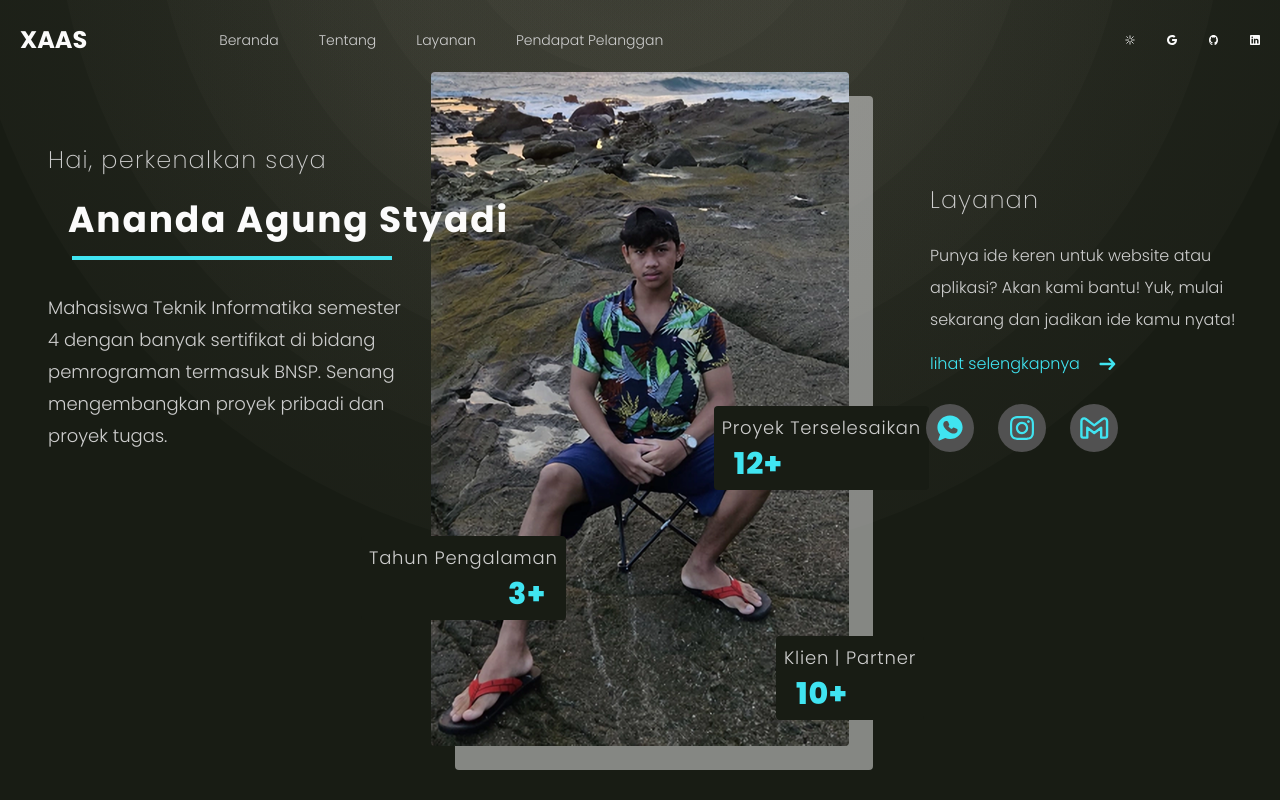
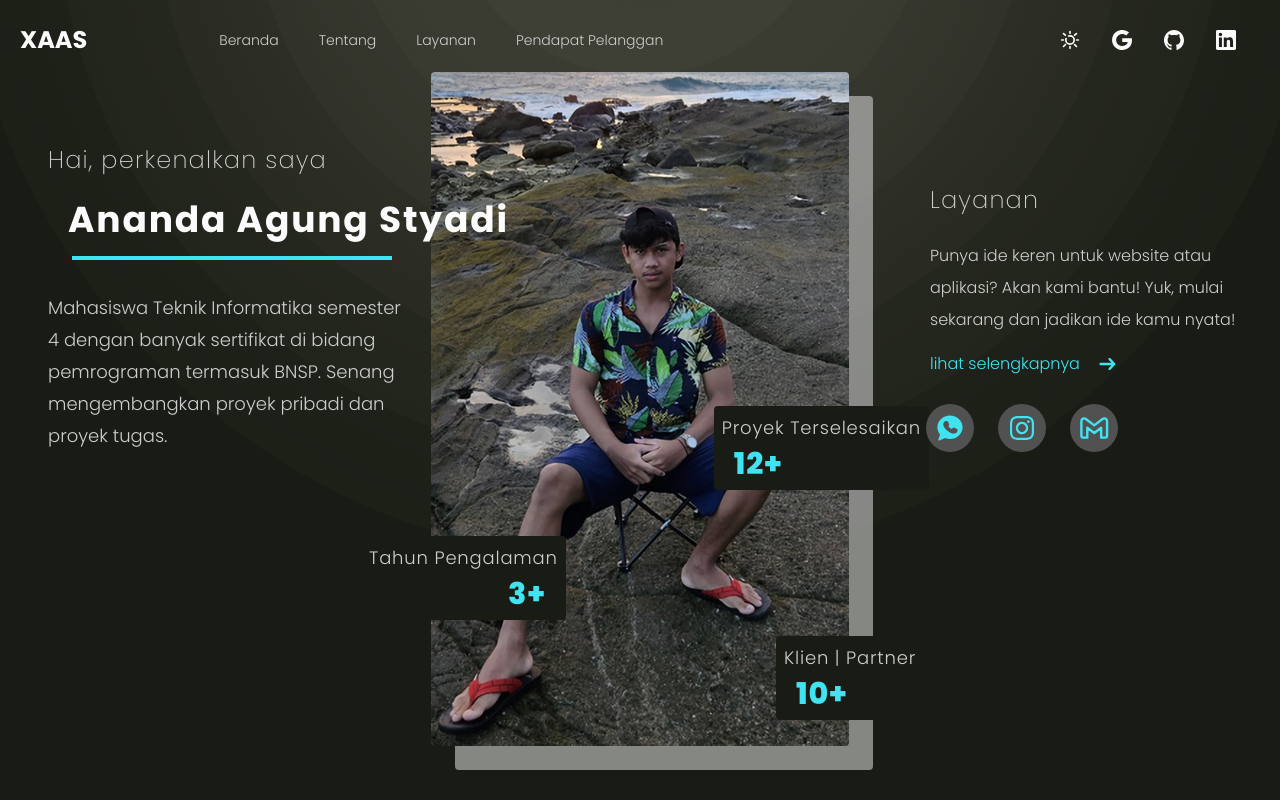
Before and after one commit to AugustAgung05/Portofolio, a React (Vite) app: page / in a window 1280 px wide. Shown: the top 800 px of the page. Built offline with nearby package versions, Linux system fonts and the light colour scheme.

Commit message:
fix navbar icon

```diff
--- a/src/components/NavbarComponent.jsx
+++ b/src/components/NavbarComponent.jsx
@@ -65,7 +65,7 @@ function NavbarComponent() {
                         <span className="hamburger-menu duration-300 ease-in-out origin-bottom-left"></span>
                     </button>
                 </div>
-                <nav ref={navRef} className={`absolute lg:border-none py-3 bg-white shadow-lg rounded-lg max-w-[250px] w-full right-10 top-[110%] lg:block lg:static lg:bg-transparent lg:max-w-full lg:shadow-none lg:rounded-none ${!isOpen ? 'hidden' : 'navbar-fixed'}`}>
+                <nav ref={navRef} className={`absolute lg:border-none py-3 bg-white shadow-lg rounded-lg max-w-[250px] w-full right-10 top-[110%] lg:block lg:static lg:bg-transparent lg:max-w-[500px] lg:shadow-none lg:rounded-none ${!isOpen ? 'hidden' : 'navbar-fixed'}`}>
                     <ul className="block lg:flex">
                         <li className="listitem-nav">
                             <a href="#" className="anchor-nav">Beranda</a>
@@ -86,11 +86,11 @@ function NavbarComponent() {
                         <a href=""><img src={linkedin} alt="" className="transition-transform duration-150 hover:scale-110"/></a>
                     </div>
                 </nav>
-                <div className="hidden lg:flex items-center justify-center gap-8 mt-4 lg:mt-0 lg:ml-auto">
-                    <a href=""><img src={sun} alt="" className="transition-transform duration-150 hover:scale-110"/></a>
-                    <a href=""><img src={google} alt="" className="transition-transform duration-150 hover:scale-110"/></a>
-                    <a href=""><img src={github} alt="" className="transition-transform duration-150 hover:scale-110"/></a>
-                    <a href=""><img src={linkedin} alt="" className="transition-transform duration-150 hover:scale-110"/></a>
+                <div className="hidden lg:flex gap-8 items-center mr-6 lg:ml-auto">
+                    <a href=""><img src={sun} alt="" className="w-5 2xl:w-6 transition-transform duration-150 hover:scale-110"/></a>
+                    <a href=""><img src={google} alt="" className="w-5 2xl:w-6 transition-transform duration-150 hover:scale-110"/></a>
+                    <a href=""><img src={github} alt="" className="w-5 2xl:w-6 transition-transform duration-150 hover:scale-110"/></a>
+                    <a href=""><img src={linkedin} alt="" className="w-5 2xl:w-6 transition-transform duration-150 hover:scale-110"/></a>
                 </div>
             </div>
         </div>
```
